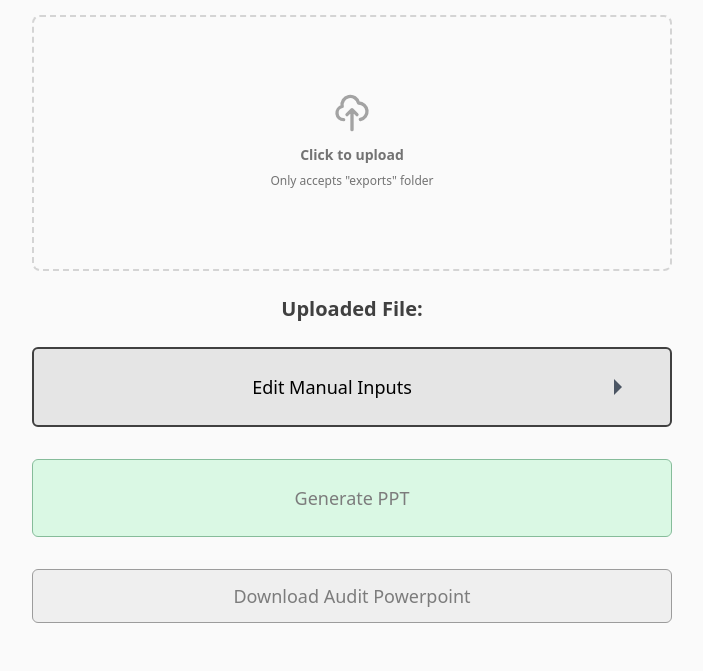
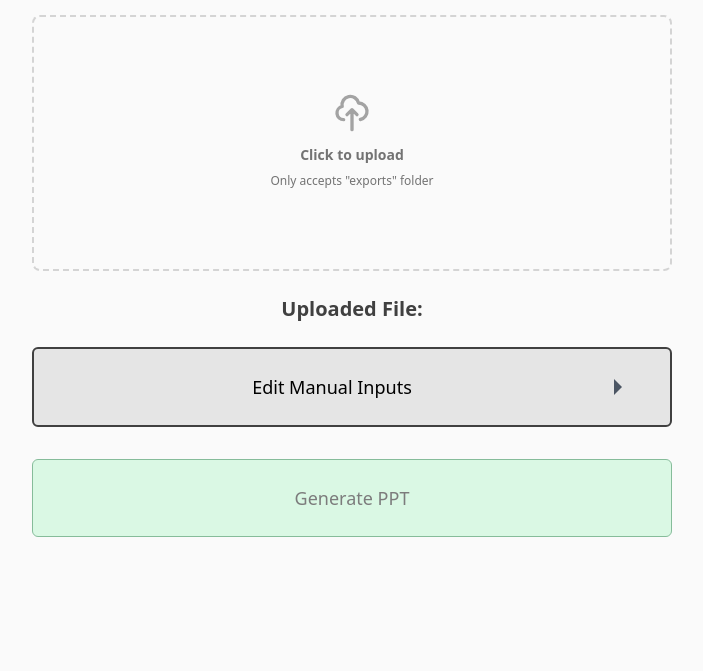
Before and after one commit to Logical-Position/TADAAbot, a Flask app: page / in a window 1280 px wide. Shown: the part 255-926 px from the top of the page, without its empty margins (288-991 px from the left). After the commit the page ends 792 px from the top, so only its background shows below. Run offline with Flask 2, Linux system fonts and the light colour scheme; style sheets or scripts are compiled from the project's sources.

Commit message:
Removed download button.

```diff
--- a/static/script.js
+++ b/static/script.js
@@ -1,14 +1,4 @@
 document.addEventListener("DOMContentLoaded", function() {
-    // let button = document.querySelector('button#something-button');
-    // button.addEventListener("click", (e) => {
-    //     doSomething(e);
-    // });
-
-    // let auditButton = document.querySelector('button#audit-button');
-    // auditButton.addEventListener("click", (e) => {
-    //     runAudit(e);
-    // });
-
     let tadaaForm = document.querySelector('form#tadaa-form');
     tadaaForm.addEventListener('submit', function(event) {
         event.preventDefault();
@@ -22,46 +12,18 @@ document.addEventListener("DOMContentLoaded", function() {
             body: formData,
         }).then(function(response) {
             // Do something with the response
-            console.log('hello');
-            console.log(response.json());
-            console.log(response);
+
         }).finally(() => {
             document.body.style.cursor = 'auto';
             requestDownload();
-            // enableDownload();
         });
     });
-
-    // let downloadButton = document.querySelector('button#ppt-download-button');
-    // // let authButton = document.querySelector('button#auth-dance-button');
-    // downloadButton.addEventListener('click', (e) => {
-    //     if (downloadButton.disabled) return;
-    //     requestDownload();
-    // })
-    // authButton.addEventListener('click', (e) => {
-    //     if (authButton.disabled) return;
-    //     authDance();
-    // })
-    // function enableDownload() {
-    //     downloadButton.disabled = false;
-    //     // authButton.disabled = false;
-    // }
 
     function requestDownload() {
         let downloadURL = '/download';
         makeRequest(downloadURL, (res) => {
             console.log("Request callback");
         });
-    }
-
-    function authDance() {
-        console.log('Starting Auth Dance.')
-        window.location.href = "/auth";
-        // let authURL = '/auth'
-        // let req = new XMLHttpRequest();
-
-        // req.open("GET", authURL, true)
-        // req.send()
     }
 
     // Handles enabling/disabling the submit buttons and very basic verification.
@@ -85,7 +47,6 @@ document.addEventListener("DOMContentLoaded", function() {
     spreadsheetSelection.addEventListener('change', handleFileUpload);
 
     function handleFileUpload() {
-        console.log('Hello, file upload');
         // 1. Verifying folder is exports folder and there are more than 0 files.
         // 2. Uploaded file text is updated to "File Name"
         // 3. Outline the file uploader in green.
@@ -125,10 +86,6 @@ document.addEventListener("DOMContentLoaded", function() {
     }
 
     // Function for removing file upload image/text and replacing it with placeholder folder image and folder name
-    // FIXME: Folder name does not update when uploaded folder is replaced.
-    // *FIXED* (Solution was defining a blank variable outside of the function and then setting the value of the folderName var initially and then also when a new file is uploaded.)
-    // FIXME: Potential issue with image sizing -- sometimes is extra large
-    // *FIXED?* (I took a crack at this one however I had a hard time replicating the issue. I set a w/h for the image and I didn't notice it becoming larger or smaller anymore.)
     function updateFileInputImage(filename) {
         const uploadedFile = document.querySelector("#uploaded-file-name");
 
@@ -156,7 +113,6 @@ document.addEventListener("DOMContentLoaded", function() {
         let uploadFileContainer = document.querySelector("#upload-file-container");
         uploadFileContainer.appendChild(placeholderContainer);
     }
-
 });
 
 function makeRequest(path, callback) {
@@ -189,17 +145,3 @@ function saveBlob(blob) {
     tempEl.click();
     window.URL.revokeObjectURL(url);
 }
-
-// function doSomething(event) {
-//     event.preventDefault();
-//     makeRequest("/", (req) => {
-//         alert(req.responseText);
-//     });
-// }
-
-// function runAudit(event) {
-//     event.preventDefault();
-//     makeRequest("/audit", (req) => {
-//         alert(req.responseText);
-//     });
-// }
--- a/templates/index.html
+++ b/templates/index.html
@@ -338,14 +338,6 @@ TADAA
                 disabled
             >
         </form>
-
-        <div class="flex gap-4 justify-between">
-            <button
-                id="ppt-download-button"
-                class="text-center bg-neutral-200 enabled:hover:bg-neutral-300 w-full p-3 rounded-md border border-neutral-700 font-medium text-lg enabled:hover:cursor-pointer enabled:hover:drop-shadow-md enabled:active:bg-neutral-400 disabled:opacity-50"
-                disabled
-            >Download Audit Powerpoint</button>
-        </div>
     </div>
 </div>
 
```
